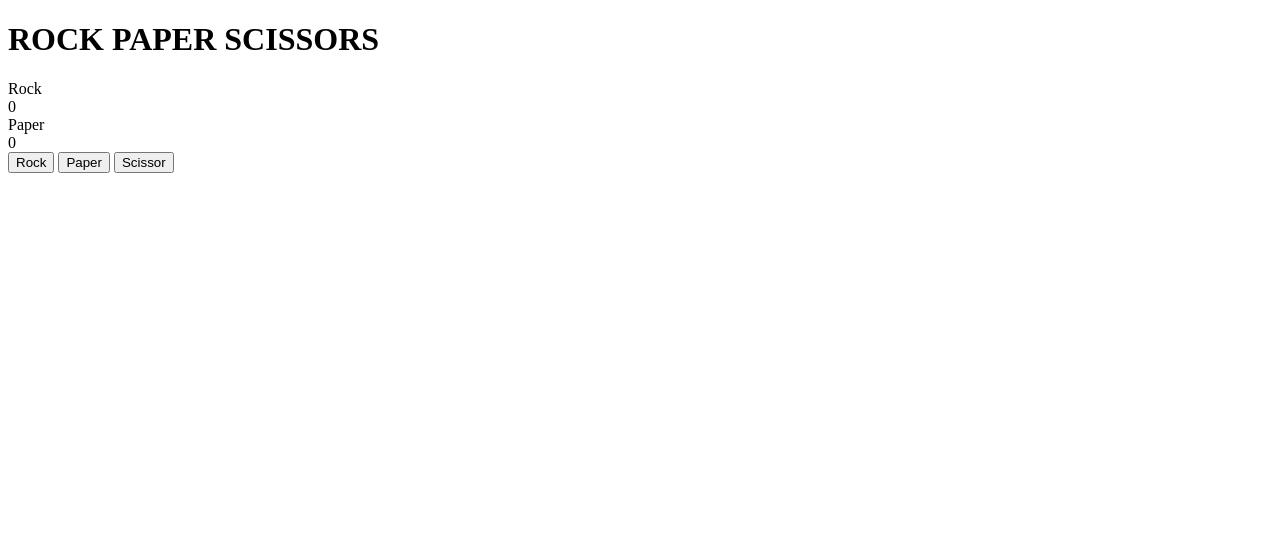
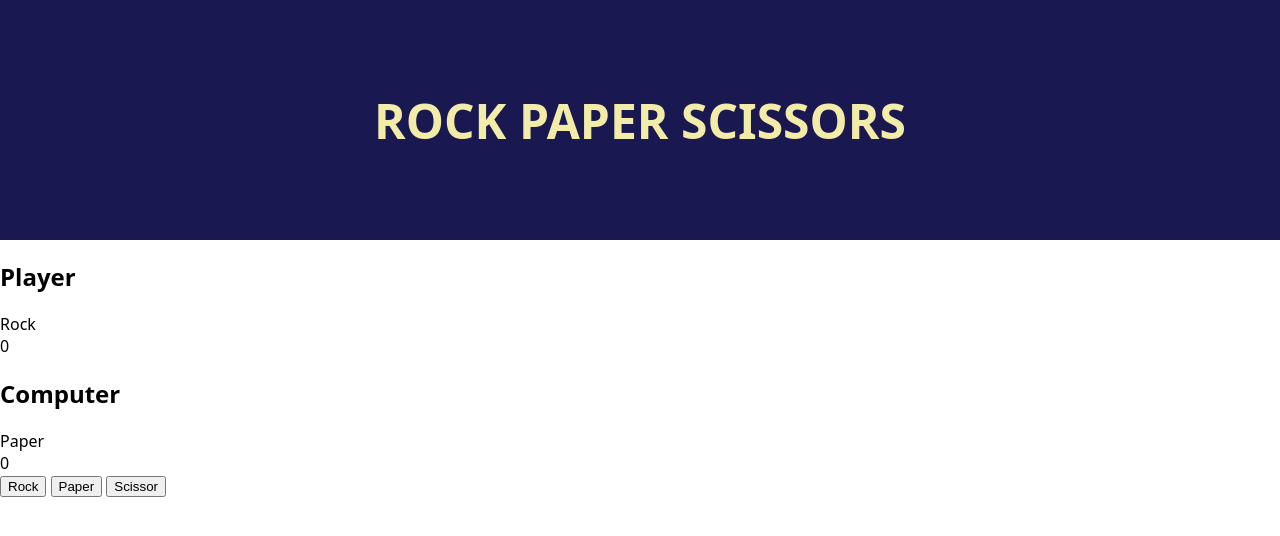
Before and after one commit to jc030201/rock-paper-scissor, a plain HTML site: page index.html in a window 1280 px wide. Drawn offline with Linux system fonts and the light colour scheme.

Commit message:
Some changes

```diff
--- a/index.html
+++ b/index.html
@@ -5,7 +5,7 @@
     <meta name="viewport" content="width=device-width, initial-scale=1.0">
     <meta http-equiv="X-UA-Compatible" content="ie=edge">
     <title>Rock Paper Scissor</title>
-    <link rel="stylesheet" href="/style.css">
+    <link rel="stylesheet" href="/styles.css">
   </head>
   <body>
     <header class="header">
@@ -16,6 +16,7 @@
       <div class="scoreboard">
 
         <div class="scorebox">
+          <h2>Player</h2>
           <div class="player-choice">
             Rock
           </div>
@@ -25,6 +26,7 @@
         </div>
 
         <div class="scorebox">
+          <h2>Computer</h2>
           <div class="computer-choice">
             Paper
           </div>
@@ -35,9 +37,9 @@
 
       </div>
       <div class="buttons">
-        <button>Rock</button>
-        <button>Paper</button>
-        <button>Scissor</button>
+        <button class="button" id="playerRock">Rock</button>
+        <button class="button" id="playerPaper">Paper</button>
+        <button class="button" id="playerScissor">Scissor</button>
       </div>
     </main>
 	  <script src="/scripts.js"></script>
--- a/scripts.js
+++ b/scripts.js
@@ -77,3 +77,7 @@ function game() {
 }
 
 // UI
+
+const playerRock = document.getElementById(playerRock);
+const playerPaper = document.getElementById(playerPaper);
+const playerScissor = document.getElementById(playerScissor);
--- /dev/null
+++ b/styles.css
@@ -0,0 +1,15 @@
+body {
+    margin: 0;
+    padding: 0;
+    font-family: system-ui, -apple-system, BlinkMacSystemFont, 'Segoe UI', Roboto, Oxygen, Ubuntu, Cantarell, 'Open Sans', 'Helvetica Neue', sans-serif;
+}
+
+.header {
+    background-color: #1A1851;
+    font-size: 24px;
+    color: #F3EBA8;
+    display: flex;
+    justify-content: center;
+    align-items: center;
+    height: 10em;
+}
```
Also changed, not shown: style.css (deleted).
